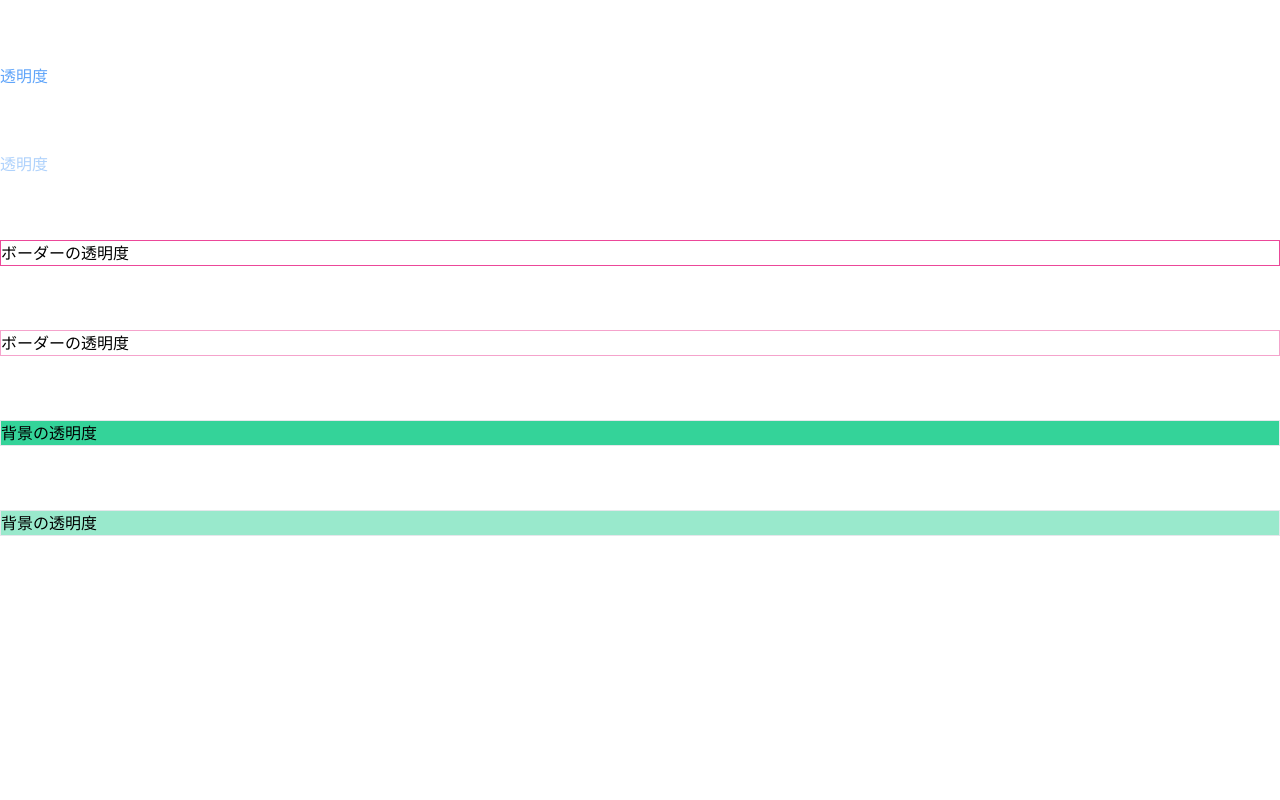
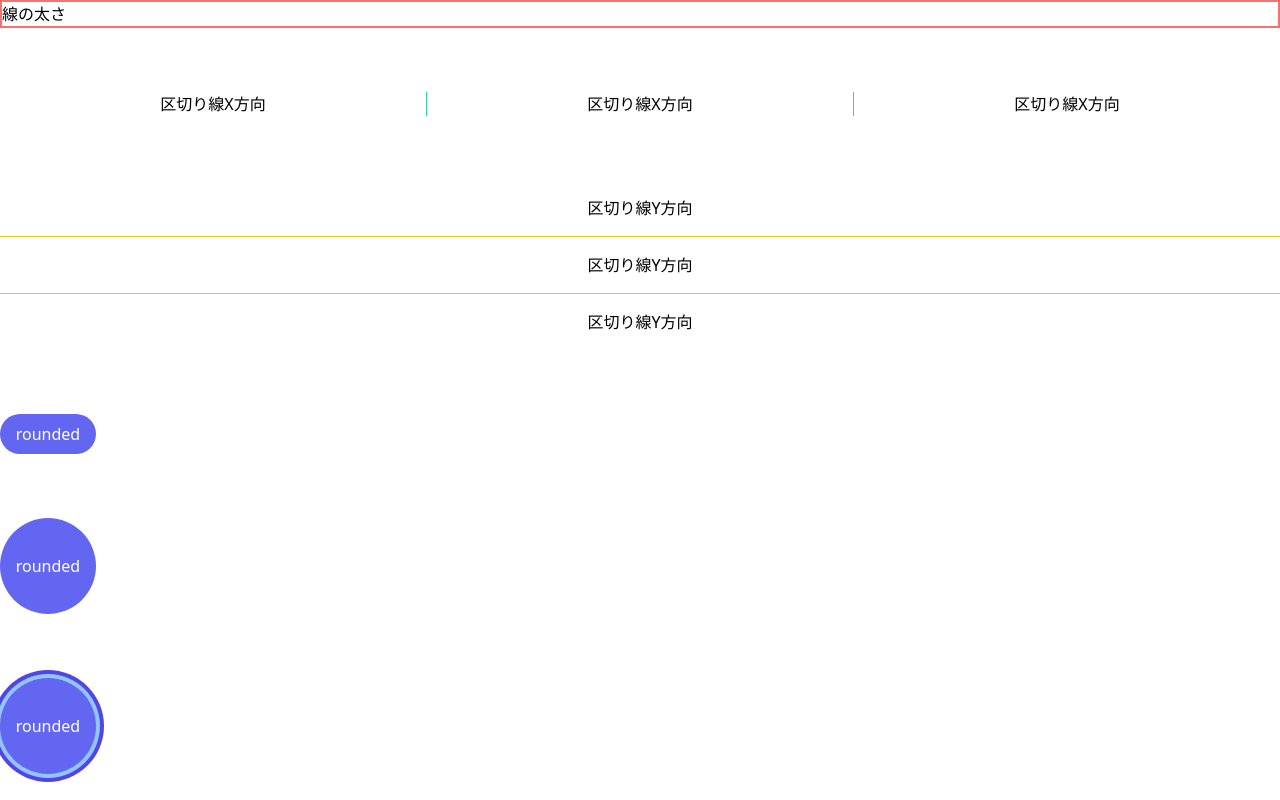
Before and after one commit to Takumikimura1899/TailwindCSS-React-Practice, a React (Create React App) app: page / in a window 1280 px wide. Built offline with nearby package versions, Linux system fonts and the light colour scheme.

Commit message:
BorderDivideRoundedRing

```diff
--- a/src/App.js
+++ b/src/App.js
@@ -1,4 +1,5 @@
 import './App.css';
+import BorderDivideRoundedRing from './components/BorderDivideRoundedRing';
 import Button from './components/Button';
 import Color from './components/Color';
 import FontText from './components/FontText';
@@ -16,7 +17,8 @@ function App() {
       {/* <FontText /> */}
       {/* <Color /> */}
       {/* <HoverFocus /> */}
-      <Opacity />
+      {/* <Opacity /> */}
+      <BorderDivideRoundedRing />
     </>
   );
 }
--- /dev/null
+++ b/src/components/BorderDivideRoundedRing.jsx
@@ -0,0 +1,36 @@
+import React from 'react';
+
+const BorderDivideRoundedRing = () => {
+  return (
+    <>
+      <div className='border-2 border-red-400'>線の太さ</div>
+
+      <div className='mt-16 flex justify-around divide-x divide-green-400'>
+        {/* flex-growでボックスが広がってtext-centerでtextが中央に寄っている */}
+        <div className='flex-grow text-center'>区切り線X方向</div>
+        <div className='flex-grow text-center'>区切り線X方向</div>
+        <div className='flex-grow text-center'>区切り線X方向</div>
+      </div>
+
+      <div className='mt-16 flex flex-col divide-y divide-yellow-400'>
+        {/* flex-growでボックスが広がってtext-centerでtextが中央に寄っている */}
+        <div className='flex-grow text-center py-4'>区切り線Y方向</div>
+        <div className='flex-grow text-center py-4'>区切り線Y方向</div>
+        <div className='flex-grow text-center py-4'>区切り線Y方向</div>
+      </div>
+
+      <div className='mt-16 rounded-full w-24 py-2 bg-indigo-500 text-white text-center'>
+        rounded
+      </div>
+      <div className='mt-16 rounded-full w-24 py-9 bg-indigo-500 text-white text-center'>
+        rounded
+      </div>
+
+      <div className='mt-16 rounded-full w-24 py-9 bg-indigo-500 text-white text-center ring-4 ring-indigo-600 ring-offset-4 ring-offset-blue-300'>
+        rounded
+      </div>
+    </>
+  );
+};
+
+export default BorderDivideRoundedRing;
```
